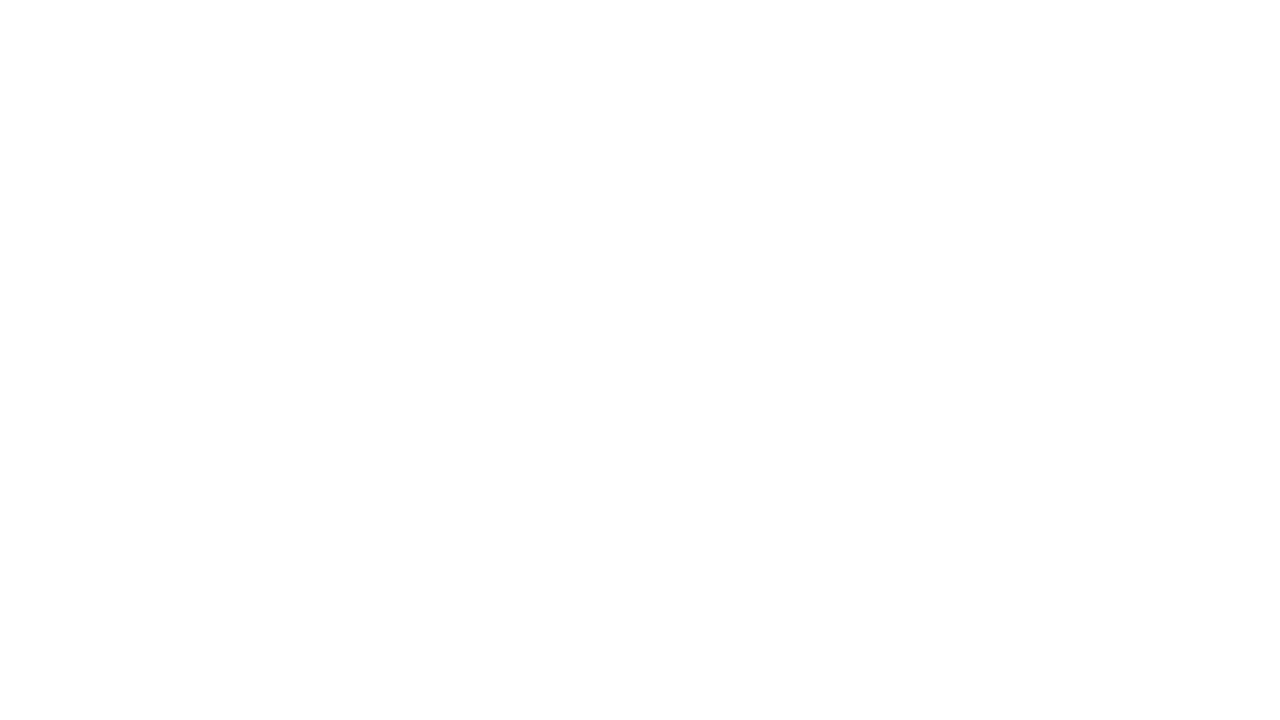
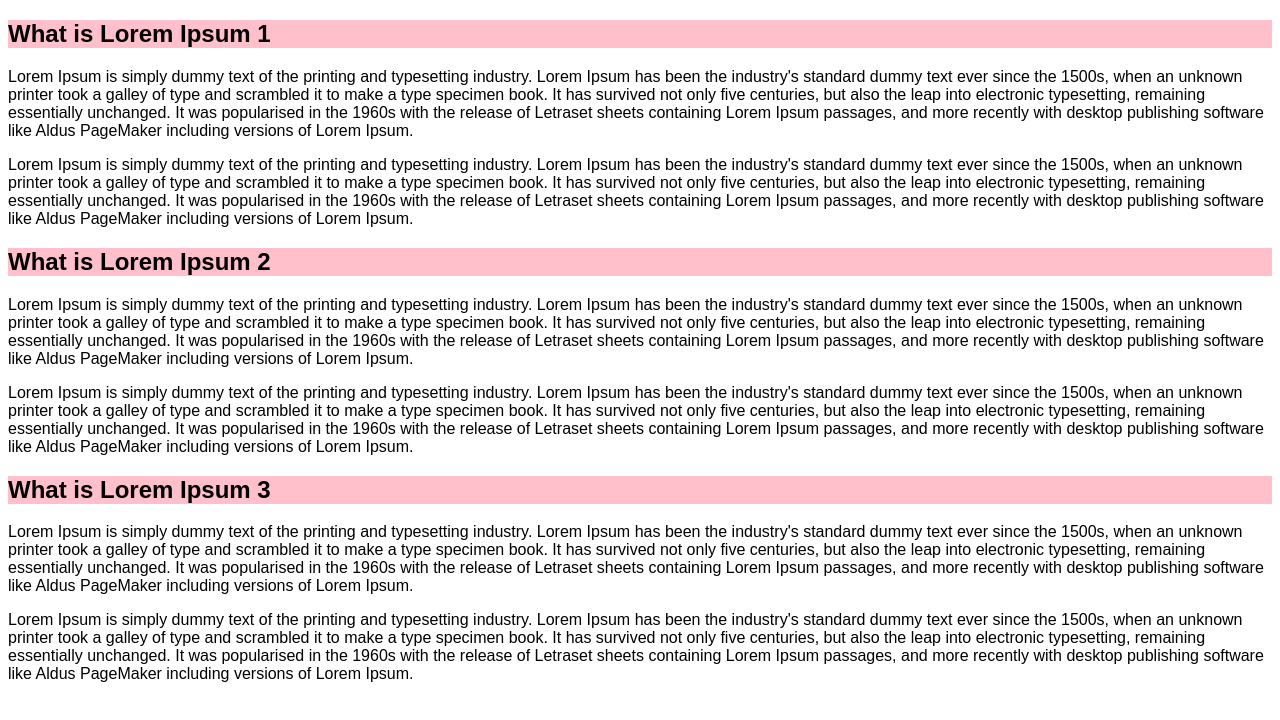
Before and after one commit to Mad-Deuce/ICH_FE_HW, a plain HTML site: page index.html in a window 1280 px wide. Shown: the top 720 px of the page. Drawn offline with Linux system fonts and the light colour scheme.

Commit message:
release 1.0

```diff
--- a/index.html
+++ b/index.html
@@ -8,5 +8,23 @@
   </head>
   <body>
 
+    <div class="block-container">
+      <h2 class="block-title">What is Lorem Ipsum 1</h1>
+        <p  class="block-p">Lorem Ipsum is simply dummy text of the printing and typesetting industry. Lorem Ipsum has been the industry's standard dummy text ever since the 1500s, when an unknown printer took a galley of type and scrambled it to make a type specimen book. It has survived not only five centuries, but also the leap into electronic typesetting, remaining essentially unchanged. It was popularised in the 1960s with the release of Letraset sheets containing Lorem Ipsum passages, and more recently with desktop publishing software like Aldus PageMaker including versions of Lorem Ipsum.</p>
+        <p class="block-p">Lorem Ipsum is simply dummy text of the printing and typesetting industry. Lorem Ipsum has been the industry's standard dummy text ever since the 1500s, when an unknown printer took a galley of type and scrambled it to make a type specimen book. It has survived not only five centuries, but also the leap into electronic typesetting, remaining essentially unchanged. It was popularised in the 1960s with the release of Letraset sheets containing Lorem Ipsum passages, and more recently with desktop publishing software like Aldus PageMaker including versions of Lorem Ipsum.</p>
+    </div>
+
+    <div class="block-container">
+      <h2 class="block-title">What is Lorem Ipsum 2</h1>
+        <p  class="block-p">Lorem Ipsum is simply dummy text of the printing and typesetting industry. Lorem Ipsum has been the industry's standard dummy text ever since the 1500s, when an unknown printer took a galley of type and scrambled it to make a type specimen book. It has survived not only five centuries, but also the leap into electronic typesetting, remaining essentially unchanged. It was popularised in the 1960s with the release of Letraset sheets containing Lorem Ipsum passages, and more recently with desktop publishing software like Aldus PageMaker including versions of Lorem Ipsum.</p>
+        <p class="block-p">Lorem Ipsum is simply dummy text of the printing and typesetting industry. Lorem Ipsum has been the industry's standard dummy text ever since the 1500s, when an unknown printer took a galley of type and scrambled it to make a type specimen book. It has survived not only five centuries, but also the leap into electronic typesetting, remaining essentially unchanged. It was popularised in the 1960s with the release of Letraset sheets containing Lorem Ipsum passages, and more recently with desktop publishing software like Aldus PageMaker including versions of Lorem Ipsum.</p>
+    </div>
+
+    <div class="block-container">
+      <h2 class="block-title">What is Lorem Ipsum 3</h1>
+        <p  class="block-p">Lorem Ipsum is simply dummy text of the printing and typesetting industry. Lorem Ipsum has been the industry's standard dummy text ever since the 1500s, when an unknown printer took a galley of type and scrambled it to make a type specimen book. It has survived not only five centuries, but also the leap into electronic typesetting, remaining essentially unchanged. It was popularised in the 1960s with the release of Letraset sheets containing Lorem Ipsum passages, and more recently with desktop publishing software like Aldus PageMaker including versions of Lorem Ipsum.</p>
+        <p class="block-p">Lorem Ipsum is simply dummy text of the printing and typesetting industry. Lorem Ipsum has been the industry's standard dummy text ever since the 1500s, when an unknown printer took a galley of type and scrambled it to make a type specimen book. It has survived not only five centuries, but also the leap into electronic typesetting, remaining essentially unchanged. It was popularised in the 1960s with the release of Letraset sheets containing Lorem Ipsum passages, and more recently with desktop publishing software like Aldus PageMaker including versions of Lorem Ipsum.</p>
+    </div>
+
   </body>
 </html>
--- a/styles/style.css
+++ b/styles/style.css
@@ -0,0 +1,21 @@
+* {
+    font-family: Arial, Helvetica, sans-serif;
+  }
+
+body {
+    height: 2000px;
+}
+
+.block-container{
+    /* position: sticky; */
+}
+
+.block-title{
+    background-color: #FFBFCB;
+    position: sticky;
+    top: 0;
+}
+
+.block-p{
+
+}
```
